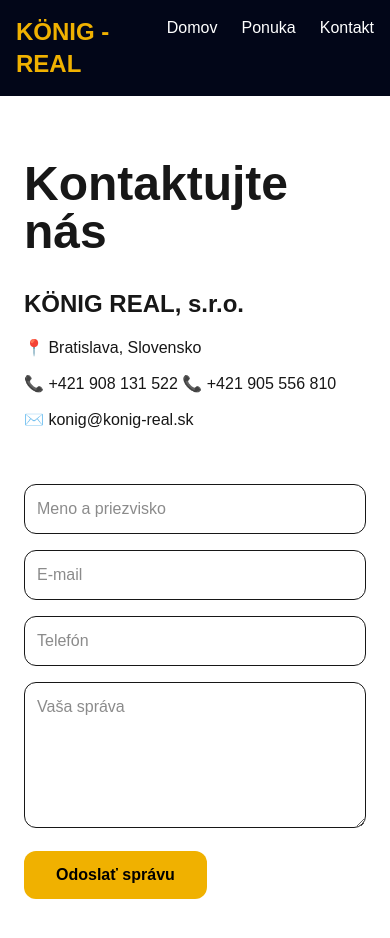
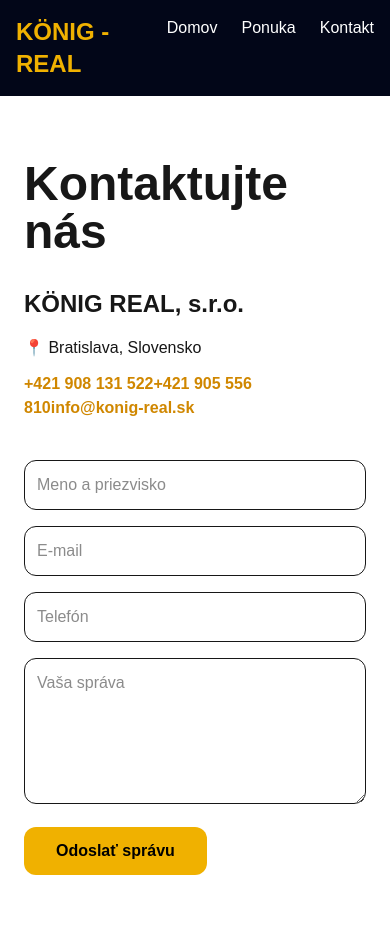
Before and after one commit to dafozak90/konig-real, a Next.js app: page /contact in a window 390 px wide. Shown: the top 938 px of the page. Built offline with nearby package versions, Linux system fonts and the light colour scheme.

Commit message:
Clickable phone and email

```diff
--- a/app/contact/page.tsx
+++ b/app/contact/page.tsx
@@ -16,14 +16,26 @@
                             📍 Bratislava, Slovensko
                         </p>
 
-                        <p className="mb-3">
-                            📞 +421 908 131 522
-                            📞 +421 905 556 810
-                        </p>
+                        <a
+                            href="tel:+421908131522"
+                            className="text-yellow-600 font-semibold hover:underline"
+                        >
+                             +421 908 131 522
+                        </a>
 
-                        <p className="mb-3">
-                            ✉️ konig@konig-real.sk
-                        </p>
+                        <a
+                            href="tel:+421905556810"
+                            className="text-yellow-600 font-semibold hover:underline"
+                        >
+                             +421 905 556 810
+                        </a>
+
+                        <a
+                            href="mailto:info@konig-real.sk"
+                            className="text-yellow-600 font-semibold hover:underline"
+                        >
+                            info@konig-real.sk
+                        </a>
                     </div>
 
                     <form className="space-y-4">
```
